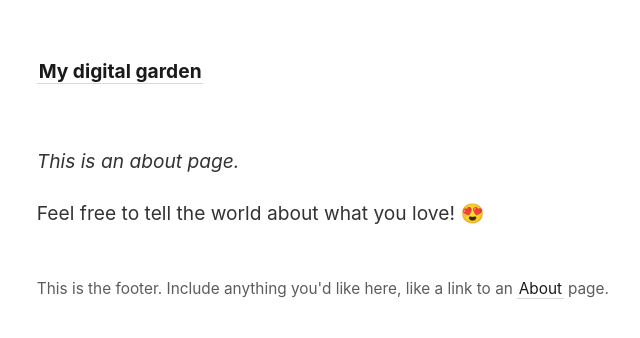
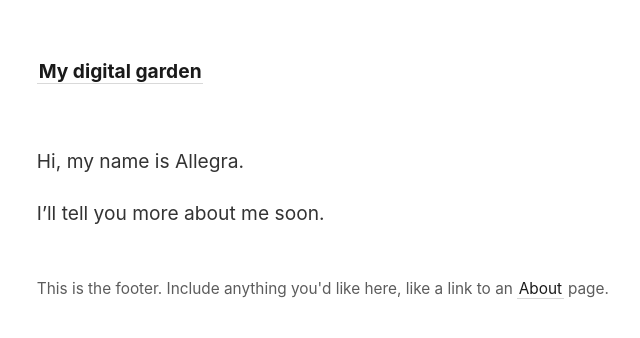
Before and after one commit to agiovine/agiovine.github.io, a Jekyll site: the page built from _pages/about.md, in a window 1280 px wide. Shown: the top 338 px of the page, without its empty margins (40-680 px from the left). Built offline with Jekyll 4.4.1, drawn with Linux system fonts in a browser that asks for light colours.

Commit message:
Add files via upload

```diff
--- a/_pages/about.md
+++ b/_pages/about.md
@@ -4,6 +4,6 @@ title: About
 permalink: /about
 ---
 
-*This is an about page.*
+Hi, my name is Allegra.
 
-Feel free to tell the world about what you love! 😍
+I'll tell you more about me soon.
```
Also changed, not shown: _pages/graph.md (added, +5 -0 lines).
